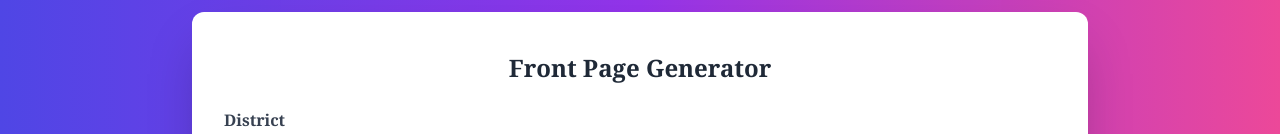
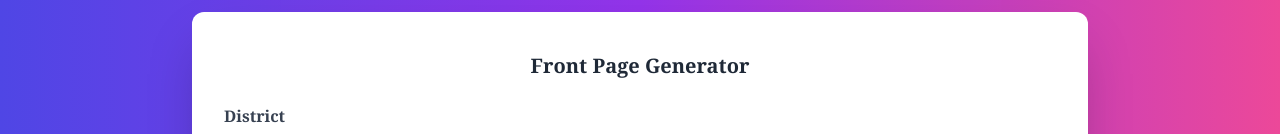
Before and after one commit to hardiksrivastavaa/FrontPageGenerator_UP, a plain HTML site: page index.html in a window 1280 px wide. Shown: the top 134 px of the page. Drawn offline with nearby package versions, Linux system fonts and the light colour scheme.

Commit message:
Update index.html

```diff
--- a/index.html
+++ b/index.html
@@ -12,7 +12,7 @@
 <body class="bg-page flex items-center justify-center min-h-screen p-3 transition-colors duration-300">
     <div class="max-w-4xl w-full">
         <form id="frontPageFrom" class="bg-white p-8 rounded-xl shadow-2xl">
-            <h1 class="text-2xl font-extrabold mb-6 mt-2 text-center text-gray-800">
+            <h1 class="text-xl font-extrabold mb-6 mt-2 text-center text-gray-800">
                 Front Page Generator
             </h1>
 
@@ -182,18 +182,24 @@
 
             <div class="flex flex-col md:flex-row md:justify-evenly">
 
-                <button type="button" class="btn bg-blue-500 hover:bg-blue-600 text-white py-2 px-6 rounded-lg shadow-lg transform hover:scale-105 mb-4 md:mb-0" onclick="submitForm()">Generate Front Page</button>
+                <button type="button"
+                    class="btn bg-blue-500 hover:bg-blue-600 text-white py-2 px-6 rounded-lg shadow-lg transform hover:scale-105 mb-4 md:mb-0"
+                    onclick="submitForm()">Generate Front Page</button>
 
-                <button type="reset" class="btn bg-gray-500 hover:bg-gray-600 text-white py-2 px-6 rounded-lg shadow-lg transform hover:scale-105">Reset</button>
+                <button type="reset"
+                    class="btn bg-gray-500 hover:bg-gray-600 text-white py-2 px-6 rounded-lg shadow-lg transform hover:scale-105">Reset</button>
 
             </div>
-        </form>
 
+            <!-- Footer with Tailwind CSS classes -->
             <footer class="mt-8 text-center text-gray-600 border-t border-gray-300 pt-4 text-sm">
                 <p>&copy; 2024 Team FPG. All rights reserved.</p>
                 <p><a href="/dev/dev.html" class="text-blue-500">See Developers</a></p>
             </footer>
+        </form>
+
     </div>
+
 
     <script src="colleges.js"></script>
     <script src="script.js"></script>
```
